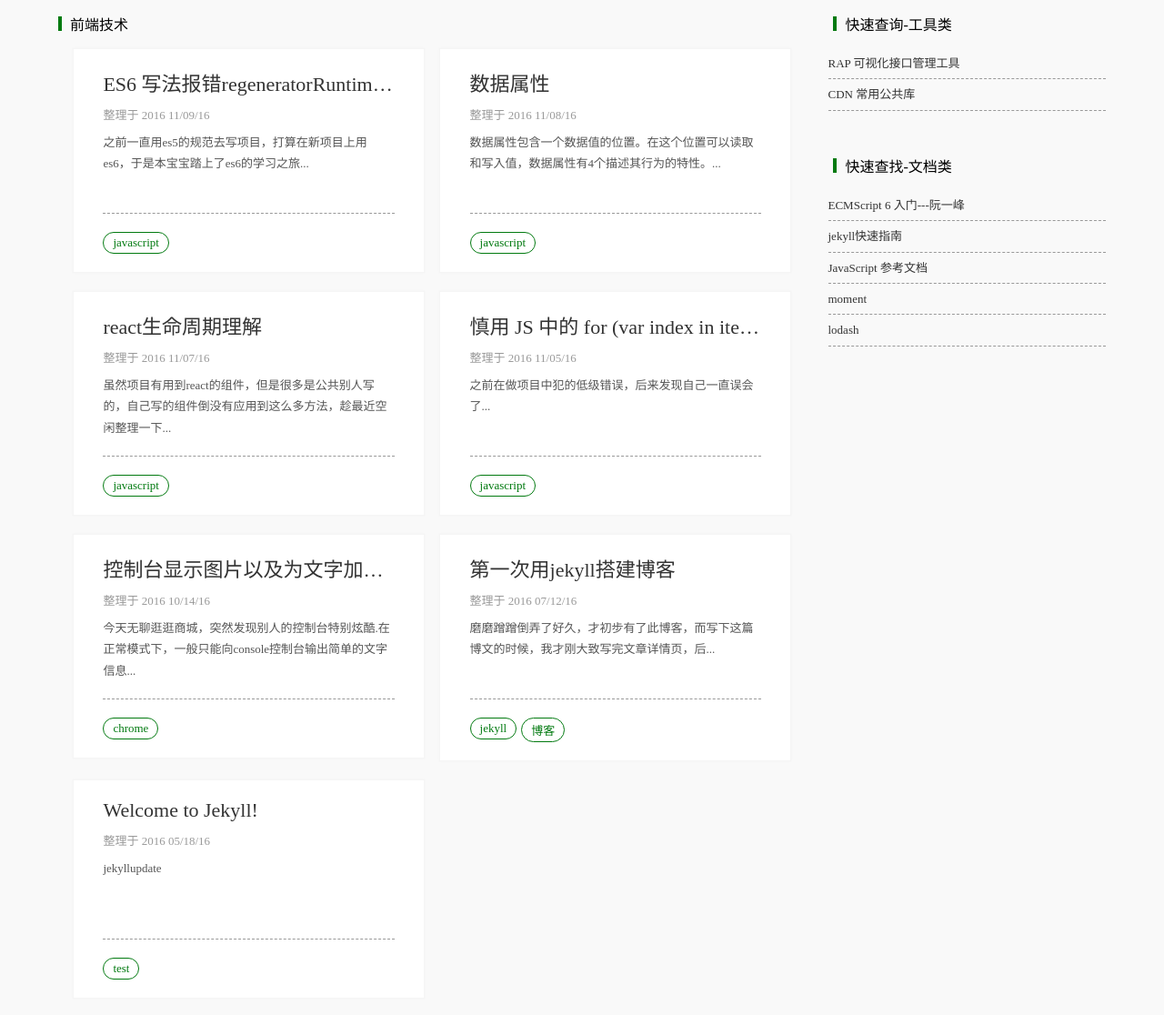
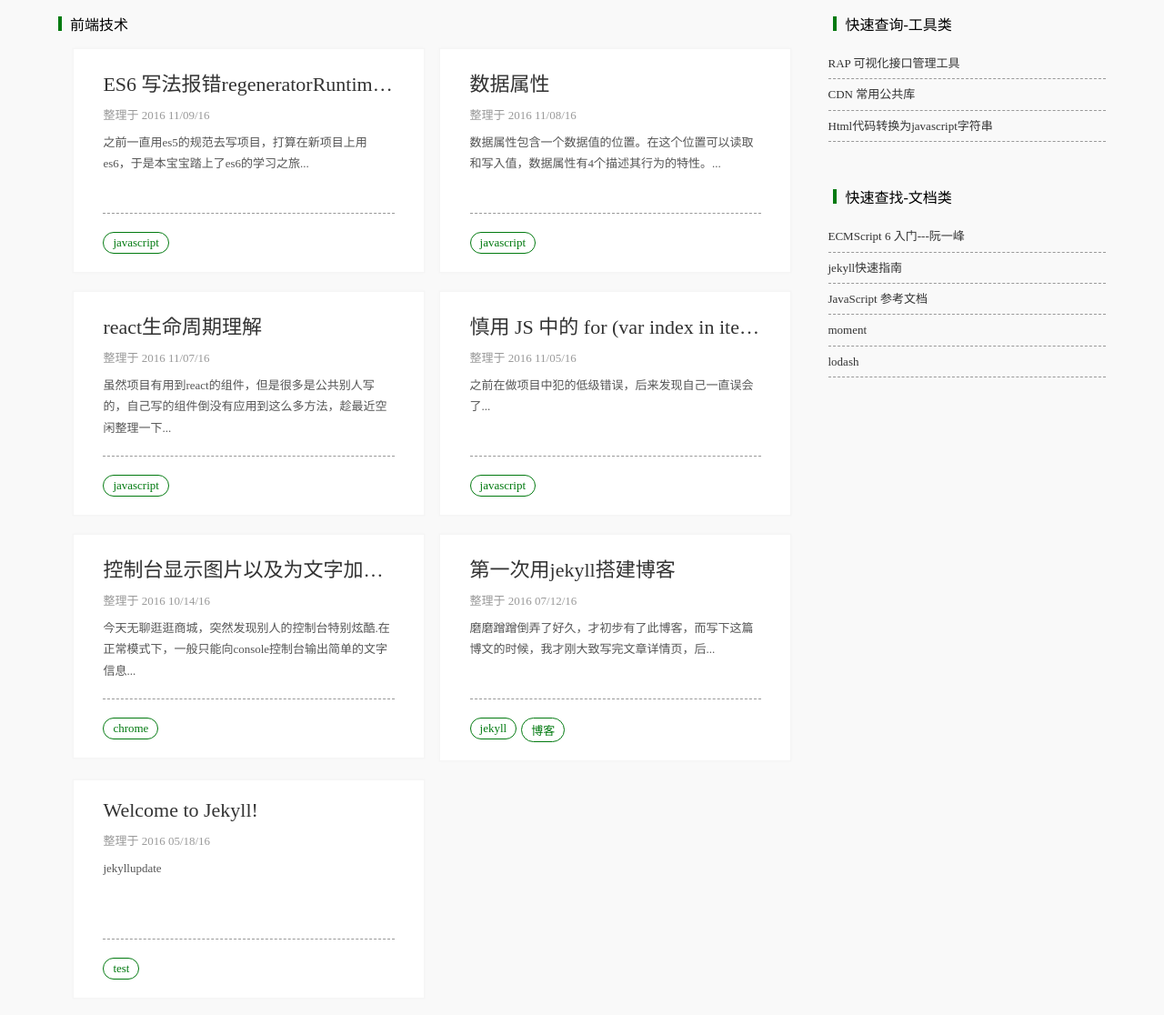
Before and after one commit to guosimin/blog, a Jekyll site: the page built from index.html, in a window 1280 px wide and 1254 px high, cut to the strip 136-1252 px from the top of the window. Shown: the whole strip at 91% size. Built offline with Jekyll 4.4.1, drawn with Linux system fonts in a browser that asks for light colours; nearby versions of some CDN libraries.

Commit message:
增加链接

```diff
--- a/_includes/side.html
+++ b/_includes/side.html
@@ -15,6 +15,11 @@
             <li>
                 <a href="http://www.bootcdn.cn/?" target="_blank">
                     CDN 常用公共库
+                </a>
+            </li>
+            <li>
+                <a href="http://www.css88.com/tool/html2js/" target="_blank">
+                    Html代码转换为javascript字符串
                 </a>
             </li>
         </ul>
```
